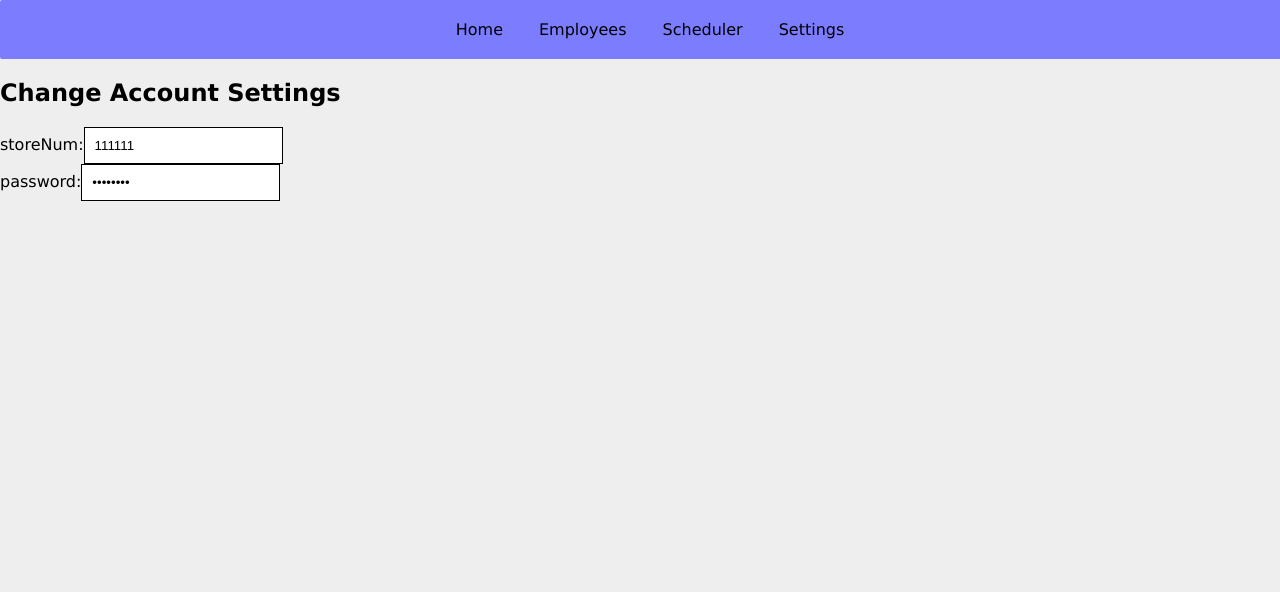
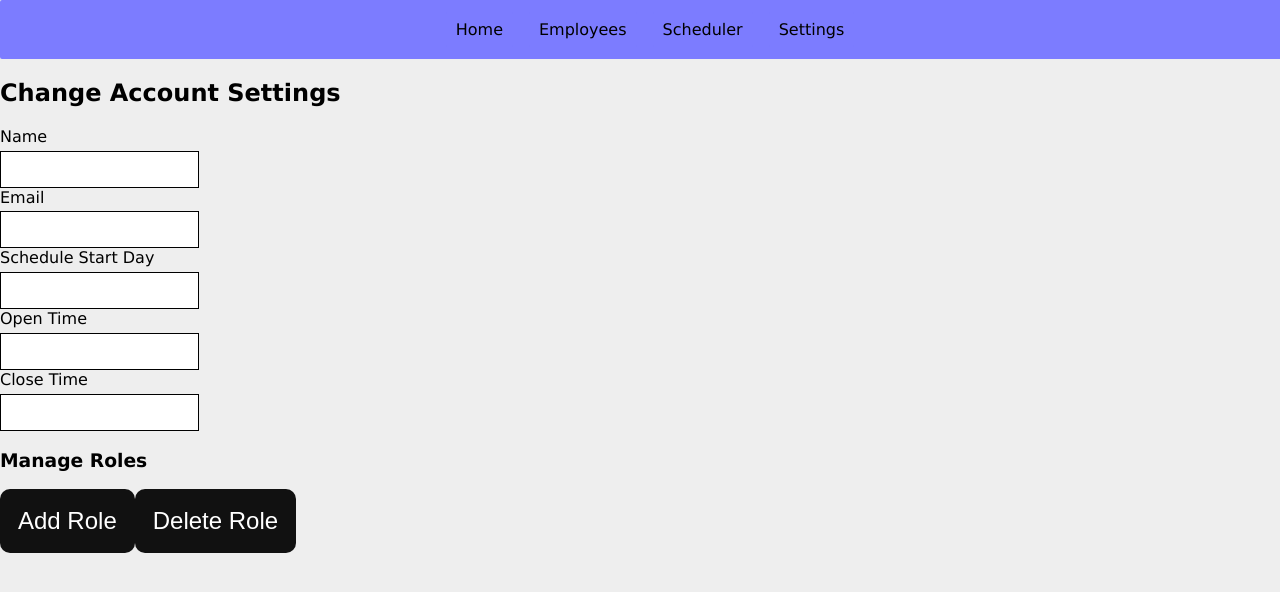
Before and after one commit to FloatingPointers/scheduler, a React (Create React App) app: page /mgr/settings in a window 1280 px wide. Shown: the top 592 px of the page. Built offline with nearby package versions, Linux system fonts and the light colour scheme.

Commit message:
fix mgr-setting

```diff
--- a/src/pages/CreateAccount.js
+++ b/src/pages/CreateAccount.js
@@ -26,17 +26,17 @@
 
         <div className="label-input-combo">
           <label htmlFor="email">Email</label>
-          <input type="email" name="email" required></input>
+          <input type="email" name="email" required/>
         </div>
 
         <div className="label-input-combo">
           <label htmlFor="pwd">Password</label>
-          <input id="password" type="password" name="password" onBlur={handlePwdBlurEvent} required></input>
+          <input id="password" type="password" name="password" onBlur={handlePwdBlurEvent} required/>
         </div>
 
         <div className="label-input-combo">
           <label htmlFor="pwd-confirm">Confirm Password</label>
-          <input type="password" name="pwd-confirm" onBlur={handlePwdConfirmBlurEvent} required></input>
+          <input type="password" name="pwd-confirm" onBlur={handlePwdConfirmBlurEvent} required/>
         </div>
 
         <button type="submit">Confirm</button>
--- a/src/pages/Manager/ManagerAccountSettings.js
+++ b/src/pages/Manager/ManagerAccountSettings.js
@@ -1,4 +1,4 @@
-import React, {useState} from "react";
+import React, {useState, useEffect} from "react";
 import ManagerNavbar from '../../components/manager-components/ManagerNavbar';
 
 import '../../styles/manager.css';
@@ -7,25 +7,42 @@
 
 function ManagerAccountSettings() {
 
-    const [storeNum, setstoreNum] = useState("111111");
-    const [password, setPassword] = useState("password");
-    const[unsavedChanges, setUnsavedChanges] = useState(false);
+    const [unsavedChanges, setUnsavedChanges] = useState(false);
+    const [state, setState] = useState(
+        {
+            name: "",
+            email: "",
+            startDay: "",
+            openTime: "",
+            closeTime: "",
+            roles: []
+        }
+    );
 
+    useEffect(() => {
+        console.log(state);
+        //THIS IS WHERE WE POST CHANGES
+    });
 
-    const handlestoreNumChange = (event) => {
-        setstoreNum(event.target.value);
-        setUnsavedChanges(true);
-    };
+    const handleChange = (event) => {
+        const {id, value} = event.target;
+        setState({
+            ...state,
+            [id]: value
+        });
+        console.log(state);
+    }
 
-    const handlePasswordChange = (event) => {
-        setPassword(event.target.value);
-        setUnsavedChanges(true);
-    };
+    /*
+        Settings:
+        Name
+        email
+        Schedule start day
+        Open time
+        Close time
+        Manage Roles - show all roles , allow add (or delete)
 
-    const handleSave = (event) => {
-        setUnsavedChanges(false);
-        //backend stuff
-    };
+    */
 
     return (
 
@@ -33,20 +50,47 @@
             <ManagerNavbar/>
             <h2>Change Account Settings</h2>
 
-            <div>
-                <label>storeNum:</label>
-                <input type="number" value={storeNum} onChange={handlestoreNumChange}/>
+            <div className="label-input-combo">
+                <label htmlFor="name">Name</label>
+                <input id="name" name="name" type="text" value={state.name} onChange={handleChange} />
+            </div>
+
+            <div className="label-input-combo">
+                <label htmlFor="email">Email</label>
+                <input id="email" name="email" type="email" value={state.email} onChange={handleChange}/>
+            </div>
+
+            <div className="label-input-combo">
+                <label htmlFor="startDay">Schedule Start Day</label>
+                <input id="startDay" name="startDay" type="text" value={state.startDay} onChange={handleChange}/>
+            </div>
+
+            <div className="label-input-combo">
+                <label htmlFor="openTime">Open Time</label>
+                <input id="openTime" name="openTime" type="text" value={state.openTime} onChange={handleChange}/>
+            </div>
+
+            <div className="label-input-combo">
+                <label htmlFor="closeTime">Close Time</label>
+                <input id="closeTime" name="closeTime" type="text" value={state.closeTime} onChange={handleChange}/>
             </div>
 
             <div>
-                <label>password:</label>
-                <input type="password" value={password} onChange={handlePasswordChange}/>
+                <h3>Manage Roles</h3>
+                <ul>
+                    {state.roles.map((role, index) => (
+                        <li key= {index}>{role}</li>
+                    ))}
+                </ul>
+                <button onClick={() => setState({...state, roles: [...state.roles, "New Role"]})}>Add Role</button>
+                <button onClick={() => setState({...state, roles: state.roles.slice(0, -1)})}>Delete Role</button>
             </div>
+
 
             {unsavedChanges && (
                 <div>
-                    <p>There are unsaved changes!!</p>
-                    <button onClick={handleSave}>Save Changes?</button>
+                    <p>Bojo!</p>
+                    {/* {<button onClick={handleSave}>Save Changes</button> } */}
                 </div>
             )}
 
```
